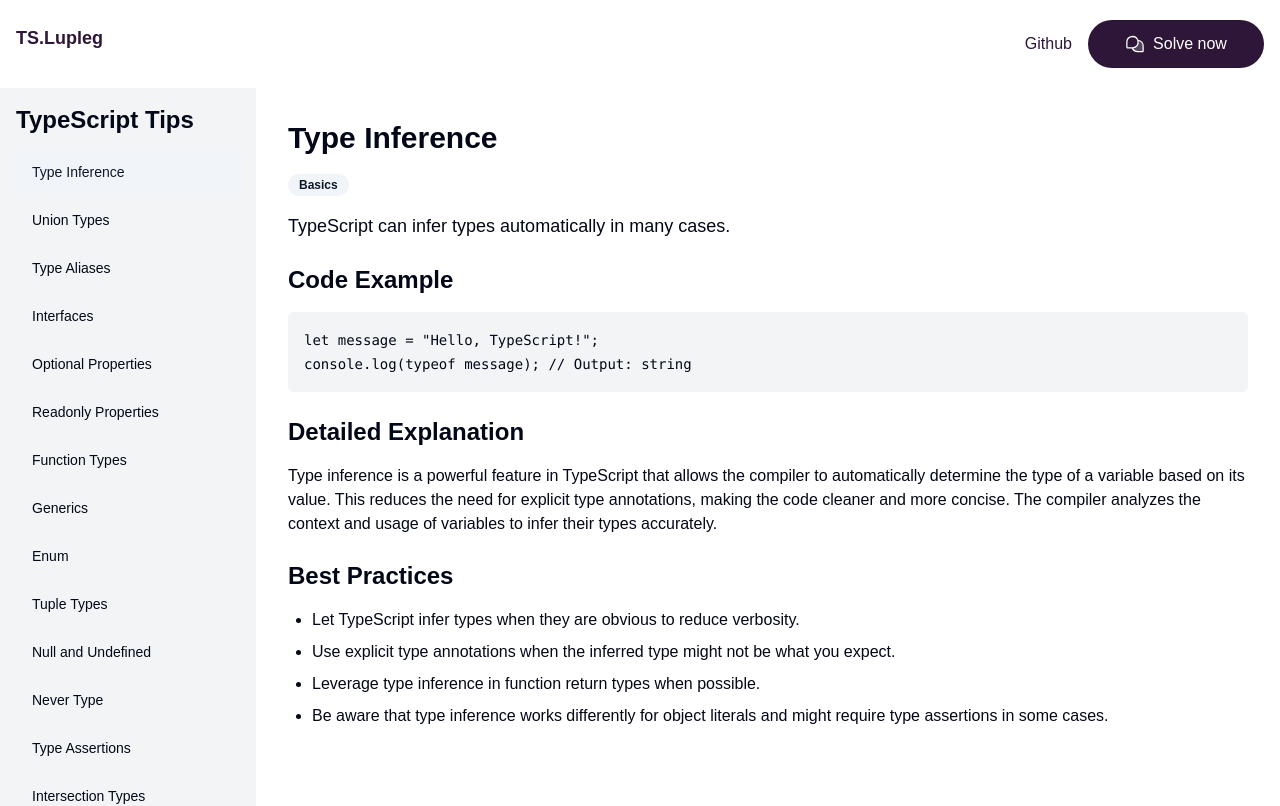
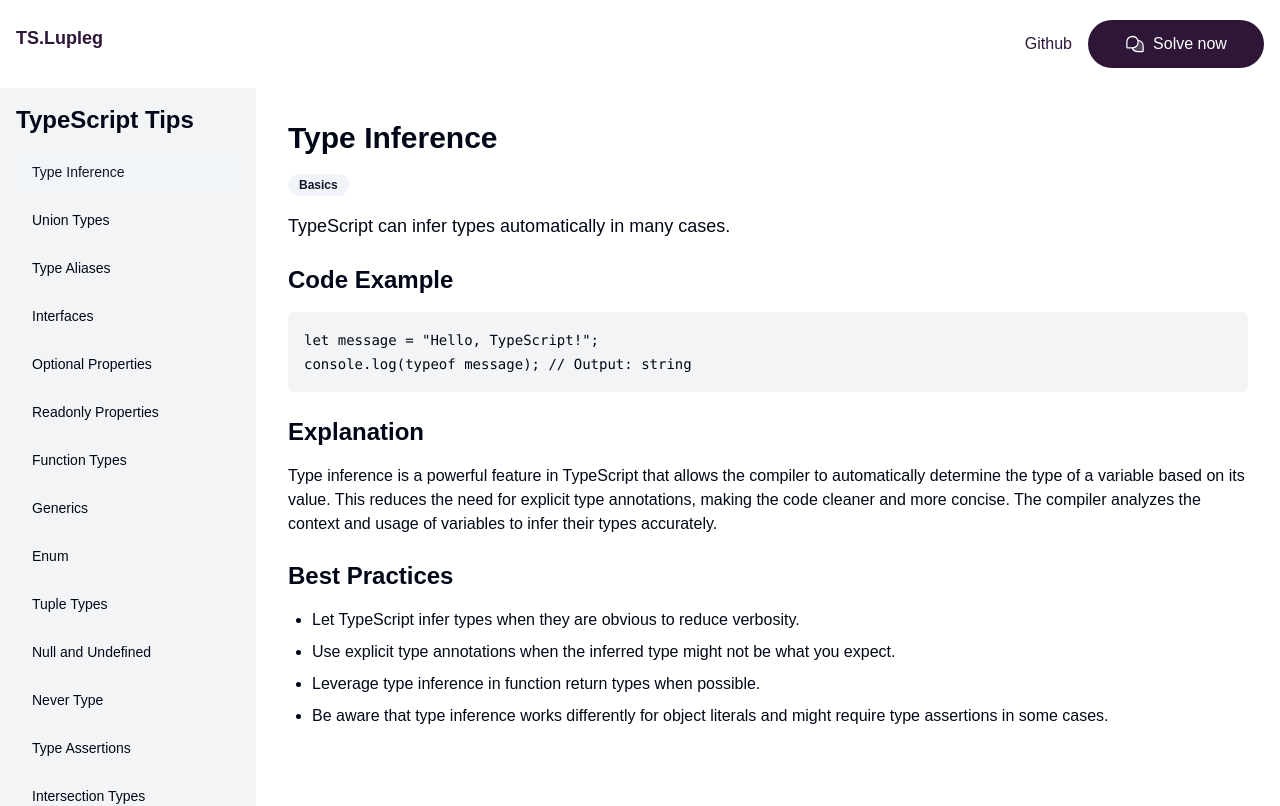
Before and after one commit to marksikaundi/TS-Lupleg, a Next.js app: page /docs in a window 1280 px wide. Shown: the top 806 px of the page. Built offline with nearby package versions, Linux system fonts and the light colour scheme.

Commit message:
CORE Improved readerbility of the explaination and best practice

```diff
--- a/app/docs/page.tsx
+++ b/app/docs/page.tsx
@@ -88,7 +88,7 @@
 
           {selectedTip.detailedExplanation && (
             <section>
-              <h2 className="text-xl md:text-2xl font-semibold mb-4">Detailed Explanation</h2>
+              <h2 className="text-xl md:text-2xl font-semibold mb-4">  Explanation</h2>
               <div className="prose max-w-none mb-6">{selectedTip.detailedExplanation}</div>
             </section>
           )}
```
